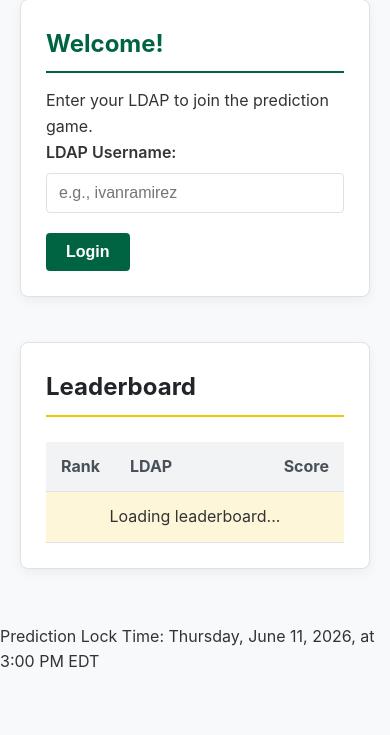
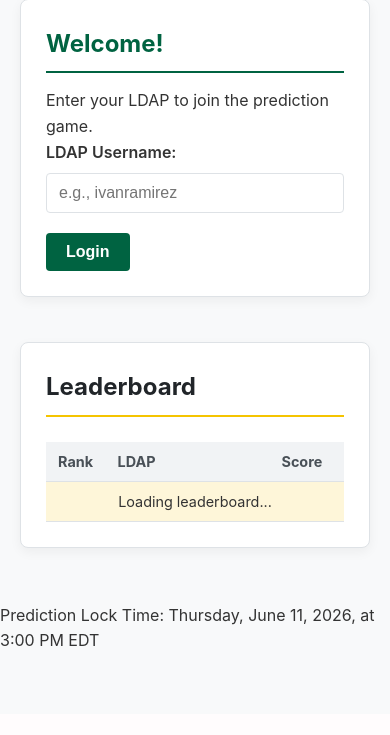
Before and after one commit to jlivanramirez7/TMEGFIFAkickoff, a Python web app: template templates/index.html in a window 390 px wide. Shown: the part 1780-2515 px from the top of the page. After the commit the page ends 2426 px from the top, so only its background shows below. Run offline with Jinja, Linux system fonts and the light colour scheme; the template is opened without the code that fills it, so the values that code supplies are empty; some libraries are stand-ins or nearby versions.

Commit message:
Make right leaderboard panel sticky and internally scrollable on desktop, fallback on mobile

```diff
--- a/static/style.css
+++ b/static/style.css
@@ -88,6 +88,11 @@ header h1 {
     .leaderboard-panel {
         justify-self: center !important;
         max-width: 600px !important;
+    }
+
+    .leaderboard-panel {
+        position: static !important;
+        max-height: none !important;
     }
 }
 
@@ -381,6 +386,7 @@ legend {
 
 .table-container {
     overflow-x: auto;
+    overflow-y: auto;
 }
 
 table {
@@ -914,6 +920,22 @@ tbody tr:nth-child(3) {
     justify-self: start;
     width: 100%;
     max-width: 380px;
+    position: sticky;
+    top: 30px;
+    max-height: calc(100vh - 100px);
+    display: flex;
+    flex-direction: column;
+}
+
+.leaderboard-panel .table-container {
+    overflow-y: auto;
+    flex-grow: 1;
+}
+
+#leaderboard-table th,
+#leaderboard-table td {
+    padding: 8px 12px;
+    font-size: 0.9rem;
 }
 
 /* User Form Specific layout adjustments to fit 550px width */
```
